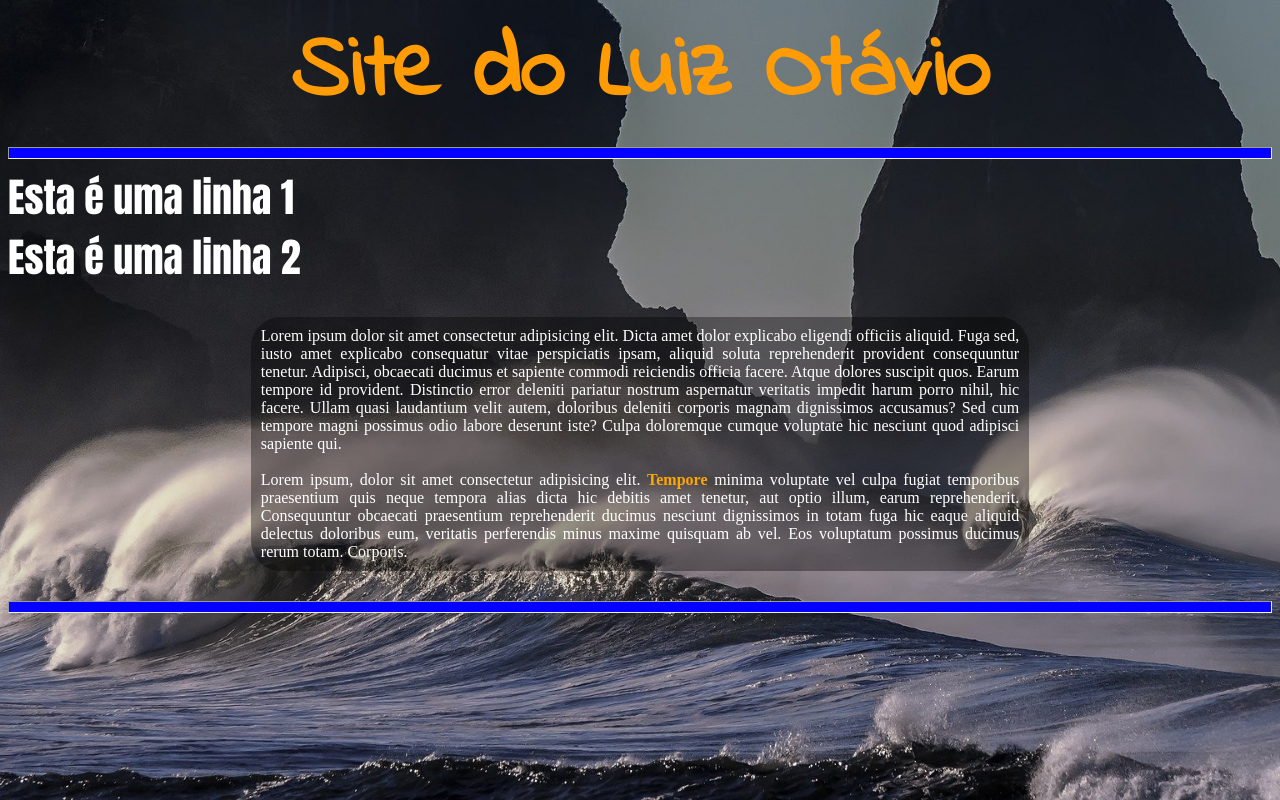
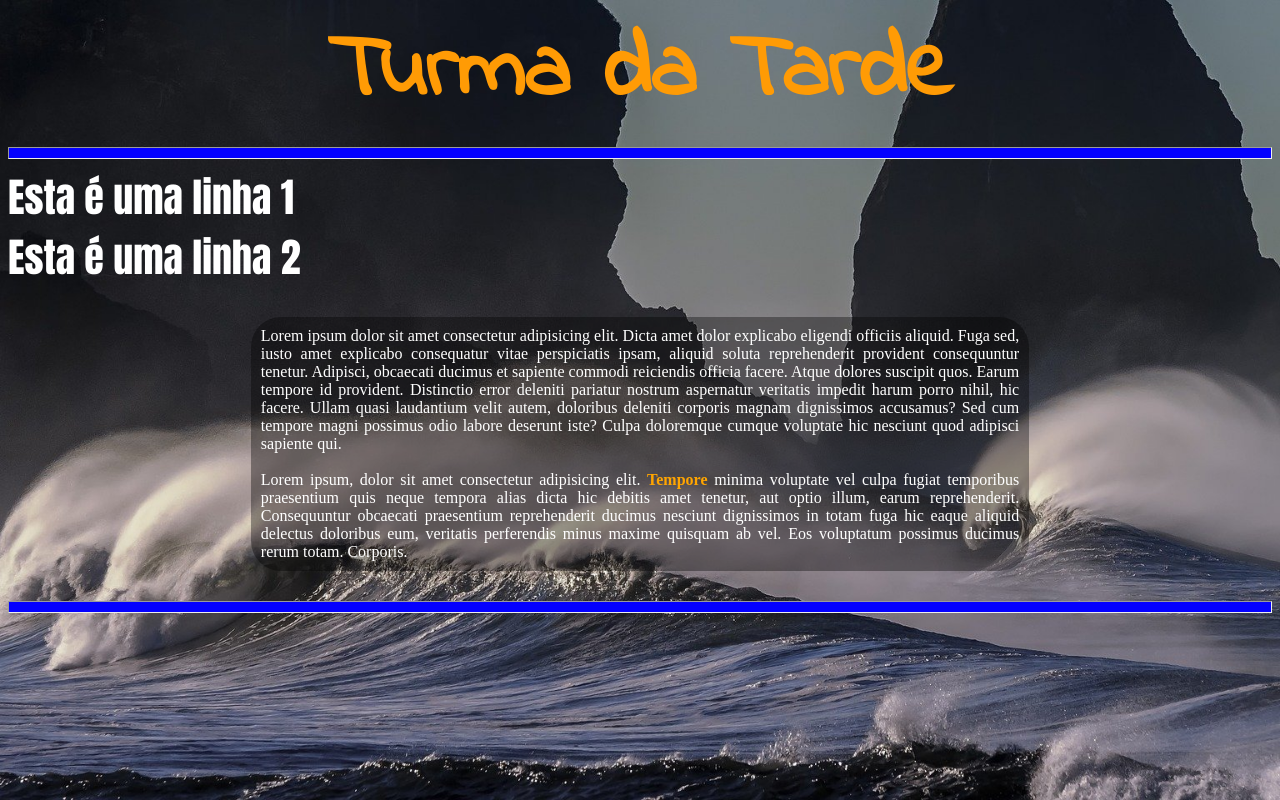
Before and after one commit to kotchopires/testedatarde, a plain HTML site: page index.html in a window 1280 px wide. Drawn offline with Linux system fonts and the light colour scheme.

Commit message:
alteracao de titulo

```diff
--- a/index.html
+++ b/index.html
@@ -11,7 +11,7 @@
 
 <body>
 
-  <h1>Site do Luiz Otávio</h1>
+  <h1>Turma da Tarde</h1>
   <hr>
   <p class="px">Esta é uma linha 1</p>
   <p class="rem">Esta é uma linha 2</p>
```
